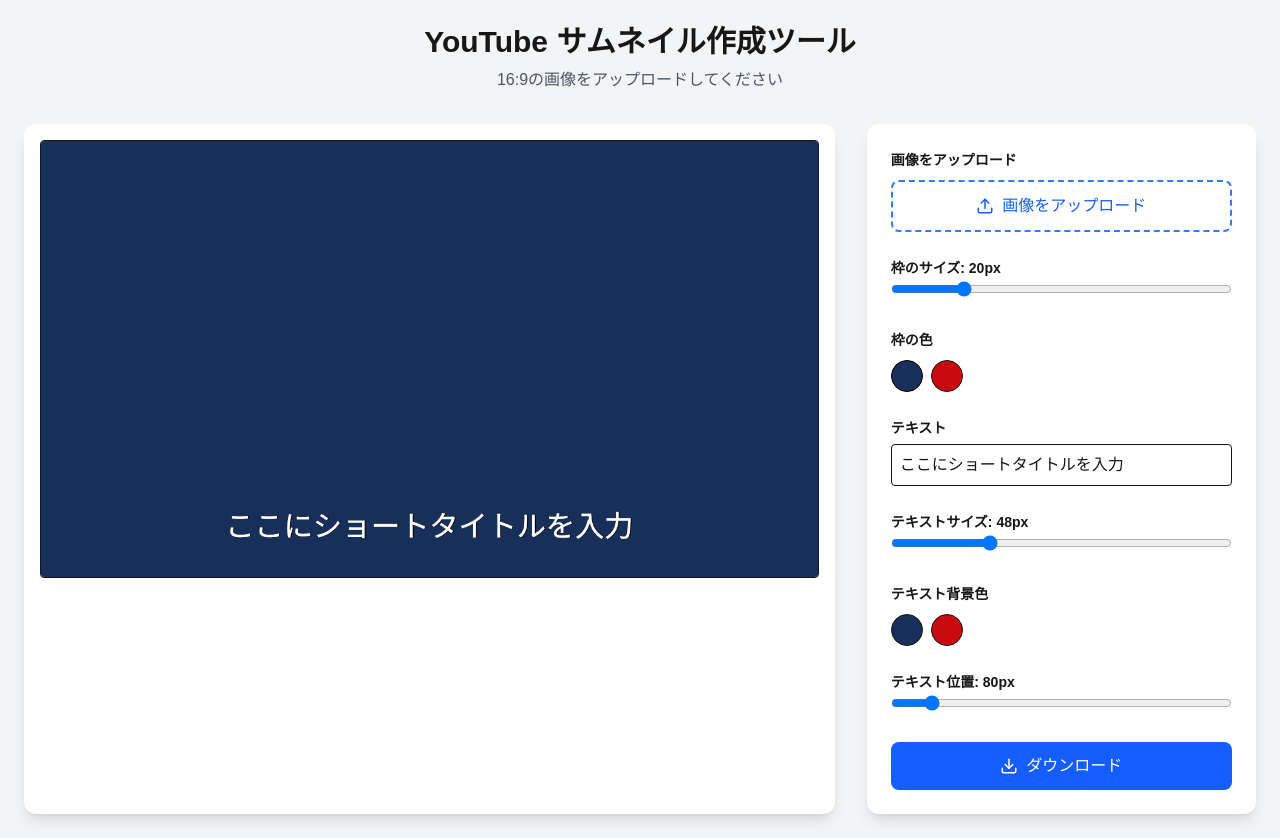
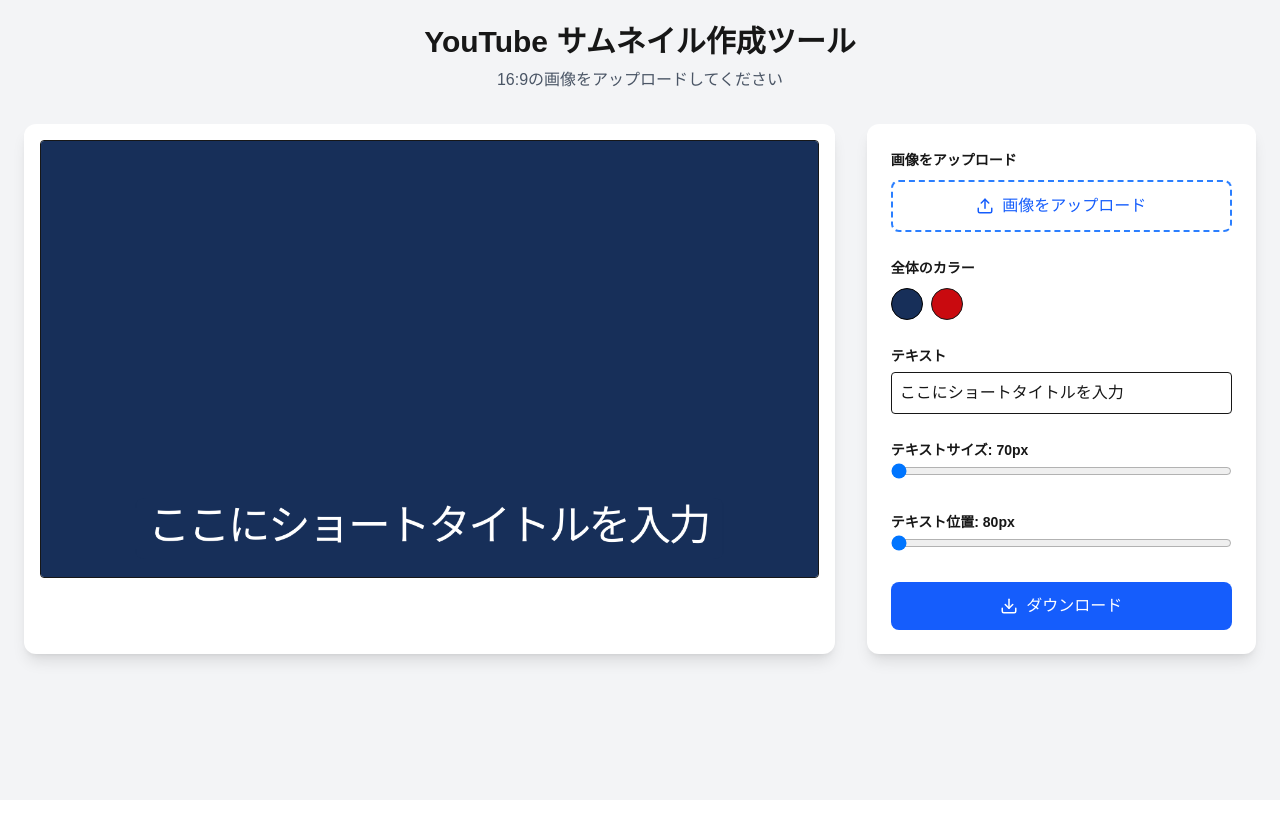
Before and after one commit to ren-ode/youtube-thumbnail-app2, a Next.js app: page / in a window 1280 px wide. After the commit the page ends 800 px from the top, so only its background shows below. Built offline with nearby package versions, Linux system fonts and the light colour scheme.

Commit message:
fix: adjust text padding

```diff
--- a/app/page.tsx
+++ b/app/page.tsx
@@ -13,14 +13,19 @@
   const [logoRed, setLogoRed] = useState<HTMLImageElement | null>(null);
 
   const [borderColor, setBorderColor] = useState("#172F59");
-  const [borderSize, setBorderSize] = useState(20);
+  const borderSize = 20;
   const [text, setText] = useState("ここにショートタイトルを入力");
-  const [textSize, setTextSize] = useState(48);
+  const [textSize, setTextSize] = useState(70);
   const [textBackgroundColor, setTextBackgroundColor] = useState("#172F59");
   const [textPositionY, setTextPositionY] = useState(80);
 
   const canvasWidth = 1280;
   const canvasHeight = 720;
+
+  // 枠色が変わったら、テキスト背景色も自動で同じ色に変更
+useEffect(() => {
+  setTextBackgroundColor(borderColor);
+}, [borderColor]);
 
   // ロゴ2種類を読み込み
 useEffect(() => {
@@ -167,10 +172,7 @@
 
 }
 
-    // テキスト背景
-    // ===== テキスト描画 =====
-
-    // テキストが空なら、背景＆文字は描画しない
+// テキストが空なら、背景＆文字は描画しない
 if (!text.trim()) {
   return;
 }
@@ -180,38 +182,28 @@
 ctx.textBaseline = "middle";
 
 let textX = canvasWidth / 2;
-let textY = canvasHeight - textPositionY; // ★ let に変更（上書きするため）
+let textY = canvasHeight - textPositionY;
 
 // 文字間隔（負の値で詰める）
-const letterSpacing = -4; // 調整ポイント：-2〜-6が良い感じ
+const letterSpacing = -4;
 
 // テキスト幅を測定
 let actualTextWidth = 0;
 for (let i = 0; i < text.length; i++) {
-  actualTextWidth += ctx.measureText(text[i]).width + letterSpacing;
+  const charWidth = ctx.measureText(text[i]).width;
+  actualTextWidth += charWidth;
 }
+// 文字間隔ぶんを足す（文字数 - 1 個ぶん）
+actualTextWidth += letterSpacing * (text.length - 1);
 
-// 描画開始位置
+// 中央揃えになるように開始Xを計算
 let currentX = textX - actualTextWidth / 2;
-
-// 1文字ずつ描画（太字っぽく+字詰め）
-for (let i = 0; i < text.length; i++) {
-  const char = text[i];
-  const charWidth = ctx.measureText(char).width;
-
-  // 疑似太字（横に重ねる）
-  ctx.fillText(char, currentX + charWidth / 2 + 0.6, textY);
-  ctx.fillText(char, currentX + charWidth / 2 - 0.4, textY);
-  ctx.fillText(char, currentX + charWidth / 2, textY);
-
-  currentX += charWidth + letterSpacing;
-}
 
 // letterSpacing を反映した実際の幅
 const textWidth = actualTextWidth;
 
 // ★ ここを調整すれば余白が増える
-const paddingX = 42;  // 横余白 → 20→30くらいに増やす
+const paddingX = 20;  // 横余白 → 20→30くらいに増やす
 const paddingY = 15;  // 縦余白 → 10→15
 
 const bgWidth = textWidth + paddingX * 2;
@@ -235,7 +227,7 @@
 if (trimmedText) {
   // ======== テキスト背景描画 ========
   ctx.fillStyle = textBackgroundColor;
-  const bgRadius = 20;
+  const bgRadius = 16;
 
   ctx.beginPath();
   ctx.moveTo(bgX + bgRadius, bgY);
@@ -251,32 +243,27 @@
   ctx.lineTo(bgX, bgY + bgRadius);
   ctx.quadraticCurveTo(bgX, bgY, bgX + bgRadius, bgY);
   ctx.closePath();
+  ctx.fill();
 
-  ctx.fill();
+// ===== ここからテキストの描画 =====
+ctx.fillStyle = "#FFFFFF"; // 文字色を白に戻す
+
+// 背景帯の中央に文字を置きたいので、Y座標は帯の中心にする
+const textCenterY = bgY + bgHeight / 2;
+
+// ここで currentX を計算（上の方で textWidth はもう計算済みのはず）
+let currentX = textX - textWidth / 2;
+
+// 1文字ずつ描画
+for (let i = 0; i < text.length; i++) {
+  const char = text[i];
+  const charWidth = ctx.measureText(char).width;
+
+  ctx.fillText(char, currentX + charWidth / 2, textY);
+
+  currentX += charWidth + letterSpacing;
 }
-
-// ==== テキスト描画（テキストがあるときのみ描画）====
-  ctx.fillStyle = "#FFFFFF";
-
-  // 擬似太字（X軸に複製）
-ctx.shadowColor = "rgba(0,0,0,1)";
-ctx.shadowBlur = 0;
-ctx.shadowOffsetX = 1;
-ctx.shadowOffsetY = 0;
-
-// 1px横ズラし描画（右）
-ctx.fillText(text, textX + 0.6, textY);
-
-// 左側少しだけズラして厚み
-ctx.fillText(text, textX - 0.4, textY);
-
-// 本体（中央）
-ctx.fillText(text, textX, textY);
-
-// シャドウ解除
-ctx.shadowColor = "transparent";
-
-ctx.fillText(text, textX, textY);
+}
 
   }, [
     uploadedImage,
@@ -330,22 +317,9 @@
             </button>
           </div>
 
-          {/* 枠サイズ */}
-          <div>
-            <label className="font-semibold text-sm">枠のサイズ: {borderSize}px</label>
-            <input
-              type="range"
-              min="0"
-              max="100"
-              value={borderSize}
-              onChange={(e) => setBorderSize(parseInt(e.target.value))}
-              className="w-full"
-            />
-          </div>
-
           {/* 枠の色 */}
           <div>
-            <label className="font-semibold text-sm">枠の色</label>
+            <label className="font-semibold text-sm">全体のカラー</label>
             <div className="flex gap-2 mt-2">
               {["#172F59", "#c90a0f"].map((color) => (
                 <button
@@ -376,27 +350,12 @@
             <label className="font-semibold text-sm">テキストサイズ: {textSize}px</label>
             <input
               type="range"
-              min="20"
-              max="120"
+              min="70"
+              max="200"
               value={textSize}
               onChange={(e) => setTextSize(parseInt(e.target.value))}
               className="w-full"
             />
-          </div>
-
-          {/* テキスト背景色 */}
-          <div>
-            <label className="font-semibold text-sm">テキスト背景色</label>
-            <div className="flex gap-2 mt-2">
-              {["#172F59", "#c90a0f"].map((color) => (
-                <button
-                  key={color}
-                  onClick={() => setTextBackgroundColor(color)}
-                  className="h-8 w-8 rounded-full border"
-                  style={{ backgroundColor: color }}
-                />
-              ))}
-            </div>
           </div>
 
           {/* テキスト位置 */}
@@ -404,8 +363,8 @@
             <label className="font-semibold text-sm">テキスト位置: {textPositionY}px</label>
             <input
               type="range"
-              min="20"
-              max="600"
+              min="80"
+              max="360"
               value={textPositionY}
               onChange={(e) => setTextPositionY(parseInt(e.target.value))}
               className="w-full"
```
